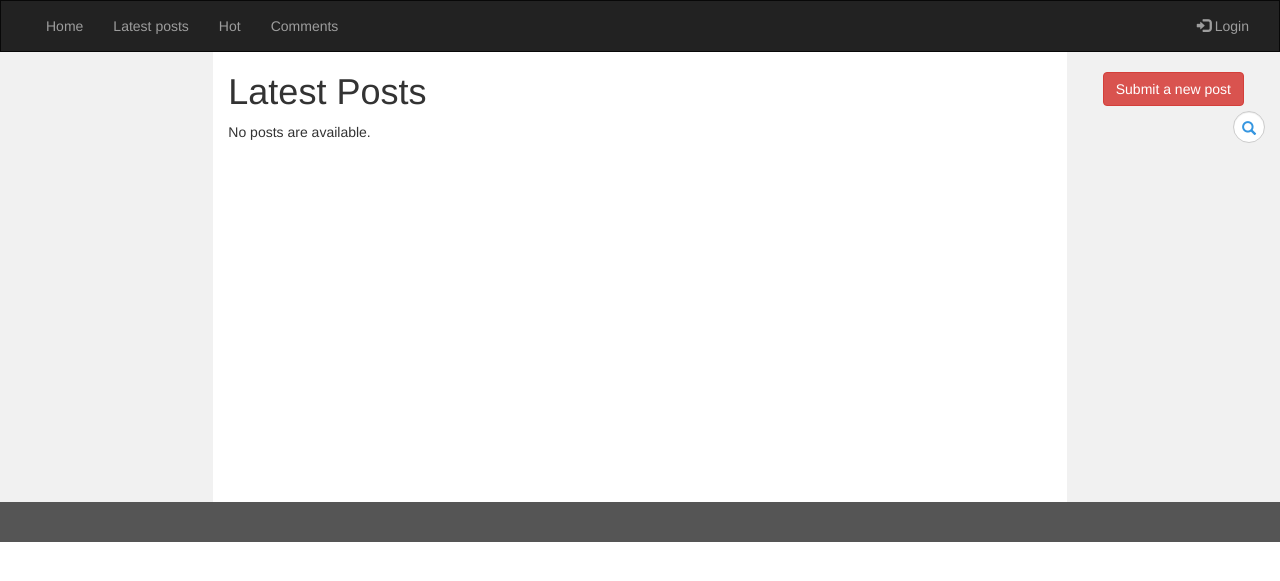
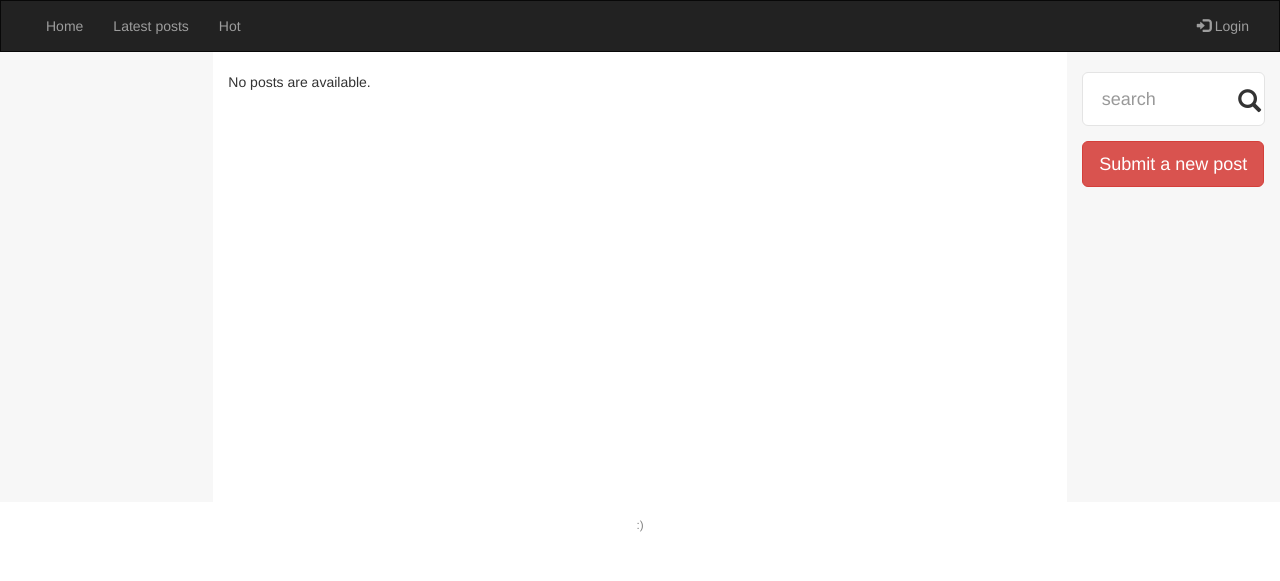
Before and after one commit to RinatAynulin/track16-web, a Django app: page /posts/ in a window 1280 px wide. Shown: the top 581 px of the page. Run offline with Django 3.2, Linux system fonts and the light colour scheme; data that the repository does not hold is empty; some libraries are stand-ins or nearby versions.

Commit message:
edit templates

```diff
--- a/core/static/core/css/style.css
+++ b/core/static/core/css/style.css
@@ -15,15 +15,13 @@
 
 .sidenav {
     padding-top: 20px;
-  background-color: #f1f1f1;
+    background-color: #f7f7f7;
     height: 100%;
 }
 
 /* Set black background color, white text and some padding */
 
 footer {
-  background-color: #555;
-  color: white;
     padding: 15px;
 }
 
@@ -38,7 +36,18 @@ html, body {
         height: auto;
         padding: 15px;
     }
+
     .row.content {
         height: auto;
     }
 }
+
+.col-sm-8.text-left {
+    margin-top: 20px;
+}
+
+.footer-text {
+    color: gray;
+    font-size: smaller;
+    clear: both;
+}
--- a/core/templates/base.html
+++ b/core/templates/base.html
@@ -30,7 +30,7 @@
                 <li><a href="/">Home</a></li>
                 <li><a href="/posts/">Latest posts</a></li>
                 <li><a href="/posts/hot/">Hot</a></li>
-                <li><a href="/comments/">Comments</a></li>
+                <!--<li><a href="/comments/">Comments</a></li>-->
             </ul>
             <ul class="nav navbar-nav navbar-right">
                 {% if user.is_authenticated %}
@@ -62,7 +62,7 @@
 </div>
 
 <footer class="container-fluid text-center">
-    <p></p>
+    <p align="center" class="footer-text">:)</p>
 </footer>
 
 </body>
--- a/posts/templates/posts/index.html
+++ b/posts/templates/posts/index.html
@@ -3,81 +3,99 @@
 
 {% block additional_style %}
     <style>
-        .search-form {
-            padding-top: 5px;
-        }
-        .search-form .form-group {
-            float: right !important;
-            transition: all 0.35s, border-radius 0s;
-            width: 32px;
-            height: 32px;
+        #custom-search-input {
+            padding: 3px;
+            border: solid 1px #E4E4E4;
+            border-radius: 6px;
             background-color: #fff;
-            box-shadow: 0 1px 1px rgba(0, 0, 0, 0.075) inset;
-            border-radius: 25px;
-            border: 1px solid #ccc;
         }
 
-        .search-form .form-group input.form-control {
-            padding-right: 20px;
-            border: 0 none;
-            background: transparent;
+        #custom-search-input input {
+            border: 0;
             box-shadow: none;
-            display: block;
         }
 
-        .search-form .form-group input.form-control::-webkit-input-placeholder {
-            display: none;
+        #custom-search-input button {
+            margin: 2px 0 0 0;
+            background: none;
+            box-shadow: none;
+            border: 0;
+            color: #666666;
+            padding: 0 8px 0 10px;
+            border-left: solid 1px #ccc;
         }
 
-        .search-form .form-group input.form-control:-moz-placeholder {
-            /* Firefox 18- */
-            display: none;
+        #custom-search-input button:hover {
+            border: 0;
+            box-shadow: none;
+            border-left: solid 1px #ccc;
         }
 
-        .search-form .form-group input.form-control::-moz-placeholder {
-            /* Firefox 19+ */
-            display: none;
+        #custom-search-input .glyphicon-search {
+            font-size: 23px;
         }
 
-        .search-form .form-group input.form-control:-ms-input-placeholder {
-            display: none;
+        a.header {
+            font-size: xx-large;
+            padding: 0;
+            margin: 0;
         }
 
-        .search-form .form-group:hover,
-        .search-form .form-group.hover {
-            width: 100%;
-            border-radius: 4px 25px 25px 4px;
+        .text-muted {
+            font-size: x-small;
         }
 
-        .search-form .form-group span.form-control-feedback {
-            position: absolute;
-            top: -1px;
-            right: -2px;
-            z-index: 2;
-            display: block;
-            width: 34px;
-            height: 34px;
-            line-height: 34px;
-            text-align: center;
-            color: #3596e0;
-            left: initial;
-            font-size: 14px;
+        .post-meta {
+            font-size: small;
+            margin: 0;
         }
 
+        p.post-title {
+            margin-bottom: 1px;
+            padding-bottom: 1px;
+            border: none;
+        }
+
+        .arrow-up {
+            width: 0;
+            height: 0;
+            border-left: 5px solid transparent;
+            border-right: 5px solid transparent;
+
+            border-bottom: 5px solid black;
+        }
+
+        .inline {
+            display: inline-block;
+        }
+
+        .submit {
+            margin-top: 15px;
+        }
     </style>
 {% endblock %}
 {% block title %} Latest posts {% endblock %}
 {% block content %}
 
-    <h1> Latest Posts </h1> {% if latest_posts_list %} {% for post in latest_posts_list %}
+    {% if latest_posts_list %} {% for post in latest_posts_list %}
         <div class="post">
-        <h2><a target="_blank" href={{ post.url }}>{{ post.title }}</a></h2>
-        <div class="meta">
+            <div class="inline">
+                <div class="arrow-up">
+                </div>
+                <div class="post-header">
+                    <p class="post-title"><a target="_blank" href="{{ post.url }}" class="header">{{ post.title }}</a>
+                        <span class="text-muted"> (<a target="_blank" href="{{ post.url }}">{{ post.url }}</a>)</span>
+                    </p>
+                </div>
+            </div>
+
+            <div class="post-meta text-muted">
                 {{ post.created_at }} | by <a target="_blank" href="/users/{{ post.user.id }}/">{{ post.user }} </a> |
                 rating: {{ post.score }} | <a target="_blank"
                                               href="{% url 'posts:detail' post.id %}">comments({{ post.comments_count }})</a>
                 | {% if user == post.user %} <a href="{% url 'posts:edit' post.id %}">Edit</a>  {% endif %}
             </div>
+
 
         </div>
     {% endfor %} {% else %}
@@ -86,12 +104,18 @@
 {% endblock %}
 
 {% block sidebar %}
-    <a target="_blank" href="{% url "posts:submit" %}" class="btn btn-large btn-danger btn-red">Submit a new post</a>
+
     <form action="" class="search-form">
-        <div class="form-group has-feedback">
-            <label for="search" class="sr-only">Search</label>
-            <input type="text" class="form-control" name="q" id="search" placeholder="search">
-            <span class="glyphicon glyphicon-search form-control-feedback"></span>
+        <div id="custom-search-input">
+            <div class="input-group col-md-12">
+                <input type="text" class="form-control input-lg" name="q" placeholder="{{ search_placeholder }}"/>
+                <span class="input-group-btn">
+                        <i class="glyphicon glyphicon-search"></i>
+                    </span>
+            </div>
         </div>
     </form>
+
+    <a target="_blank" href="{% url "posts:submit" %}" class="btn btn-lg btn-danger btn-red submit">Submit a new
+        post</a>
 {% endblock %}
--- a/posts/views.py
+++ b/posts/views.py
@@ -23,10 +23,11 @@ class PostList(ListView):
     model = Post
     form_class_search = SearchForm
 
+
     def get_queryset(self):
         if self.q:
             return Post.objects.filter(Q(description__contains=self.q) | Q(title__contains=self.q)).order_by(self.order)
-        for post in Post.objects.all():  # fix me
+        for post in Post.objects.all():  # fixme
             post.count_score()
             post.save()
         return Post.objects.order_by(self.order)
@@ -34,10 +35,17 @@ class PostList(ListView):
     def dispatch(self, request, *args, **kwargs):
         self.order = kwargs.get('order')
         self.q = ""
+        self.search_placeholder = "search"
         self.search_form = SearchForm(request.GET or None)
         if self.search_form.is_valid():
             self.q = self.search_form.cleaned_data['q']
+            self.search_placeholder = self.q
         return super(PostList, self).dispatch(request, *args, **kwargs)
+
+    def get_context_data(self, **kwargs):
+        context = super(PostList, self).get_context_data(**kwargs)
+        context['search_placeholder'] = self.search_placeholder
+        return context
 
 
 class PostDetail(CreateView):
@@ -46,8 +54,6 @@ class PostDetail(CreateView):
     fields = ('comment',)
 
     def dispatch(self, request, pk=None, *args, **kwargs):
-        # when I used name 'post' instead of 'current_post', it rewrited field post (it's post request),
-        # and some **it happened
         self.current_post = get_object_or_404(Post, id=pk)
         print(self.current_post)
         return super(PostDetail, self).dispatch(request, *args, **kwargs)
@@ -63,7 +69,7 @@ class PostDetail(CreateView):
         return super(PostDetail, self).form_valid(form)
 
     def get_success_url(self):
-        return '.'
+        return reverse('posts:detail', kwargs=({'pk': self.current_post.id}))
 
 
 class CreatePostView(CreateView):
--- a/votes/models.py
+++ b/votes/models.py
@@ -13,6 +13,8 @@ class PostVote(models.Model):
     post = models.ForeignKey('posts.Post')
     vote_type = models.IntegerField(choices=VOTE_TYPES)
 
+    #fixme
+
     def __unicode__(self):
         return 'User: {} \n Post: {} \n Vote: {}'.format(self.user.username, self.post.title, self.vote_type)
 
```
Also changed, not shown: posts/templates/posts/detail.html (+15 -11 lines). Lines whose indentation alone changed are shown as unchanged.
